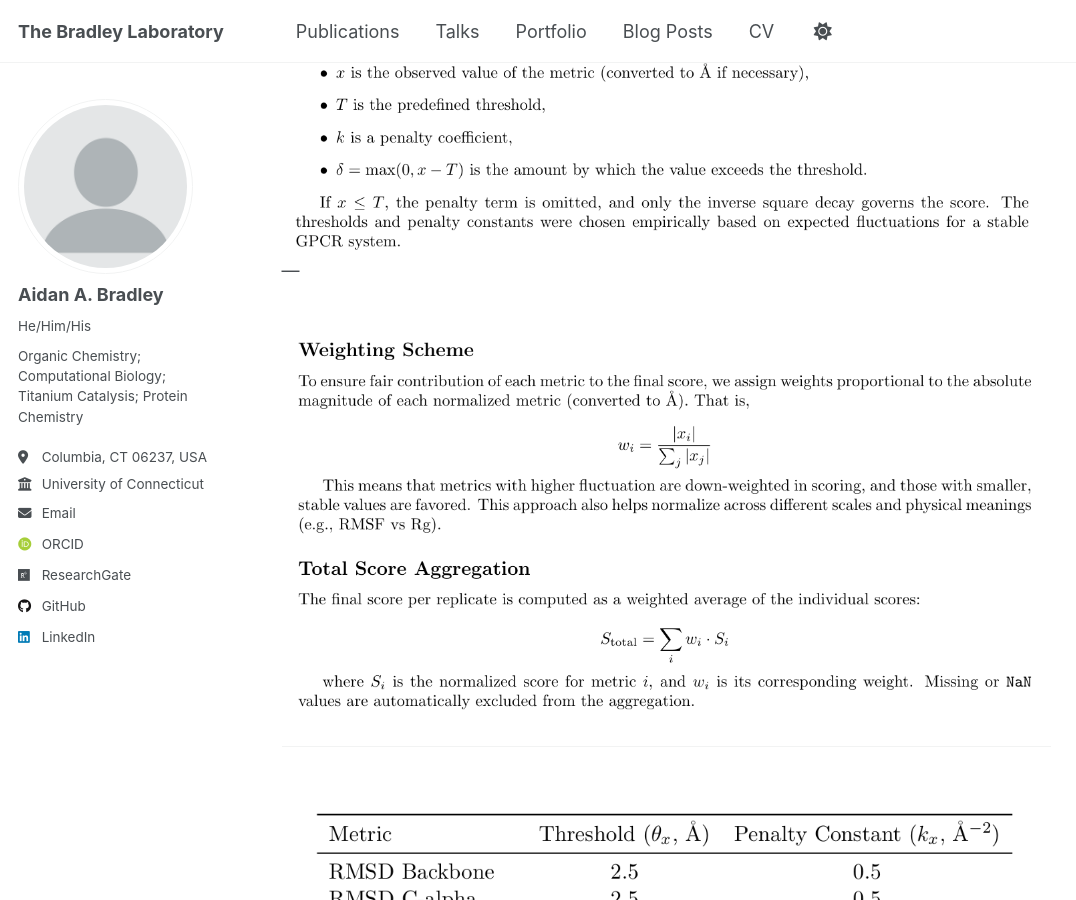
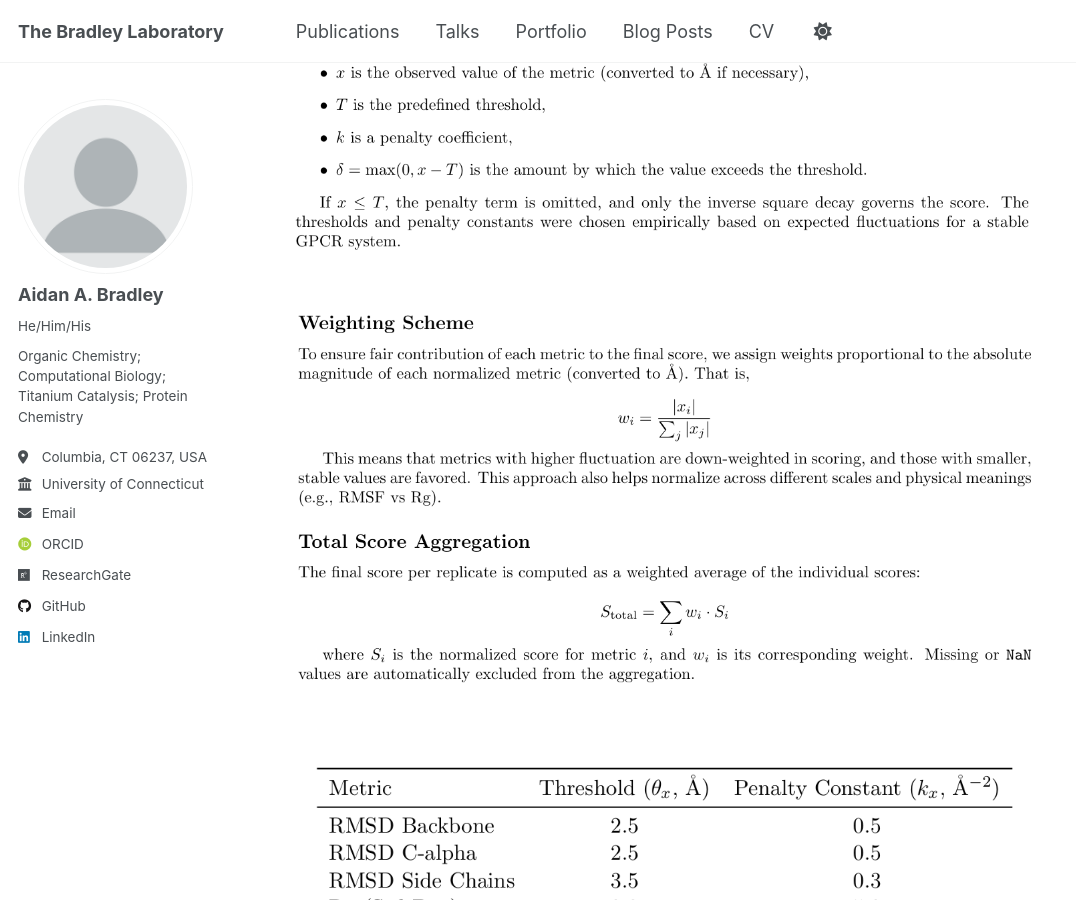
Before and after one commit to aab18011/aab18011.github.io, a Jekyll site: the page built from _portfolio/portfolio4.md, in a window 1280 px wide and 900 px high, scrolled down 1234 px. Shown: the whole window, without its empty margins (0-1076 px from the left). Built offline with Jekyll 4.4.1, drawn with Linux system fonts in a browser that asks for light colours; some web fonts are replaced; a script that is not in the unit is left out.

Commit message:
Update portfolio4.md

```diff
--- a/_portfolio/portfolio4.md
+++ b/_portfolio/portfolio4.md
@@ -1,6 +1,6 @@
 ---
 title: "Scoring and Evaluation Algorithm for MD Simulation Data"
-excerpt: "Overview of our MD scoring workflow for 5‑HT₂A receptor simulations."
+excerpt: "Overview of our MD scoring workflow for 5‑HT₂A receptor simulations.<br/><img src='/images/scoring-function.png'>"
 collection: portfolio
 ---
 
@@ -31,11 +31,8 @@ For each metric, only the **latter half** of the simulation (50 % of the total
 
 ---
 <br/><img src='/images/scoring-function.png'>
----
 
 <br/><img src='/images/weighting-scheme.png'>
-
----
 
 <br/><img src='/images/score-matrix.png'>
 
```
